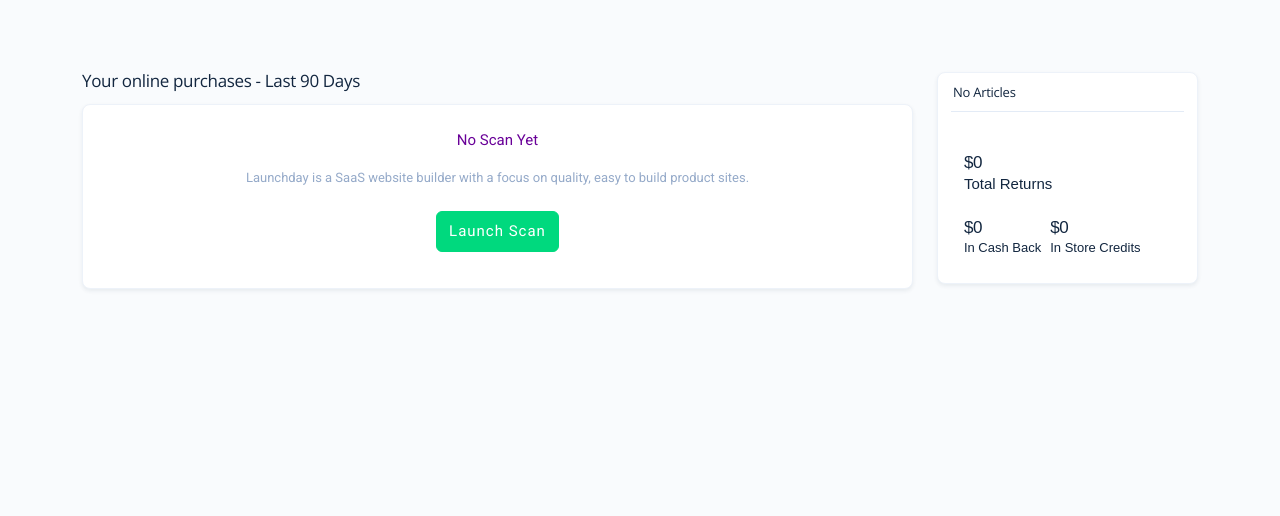
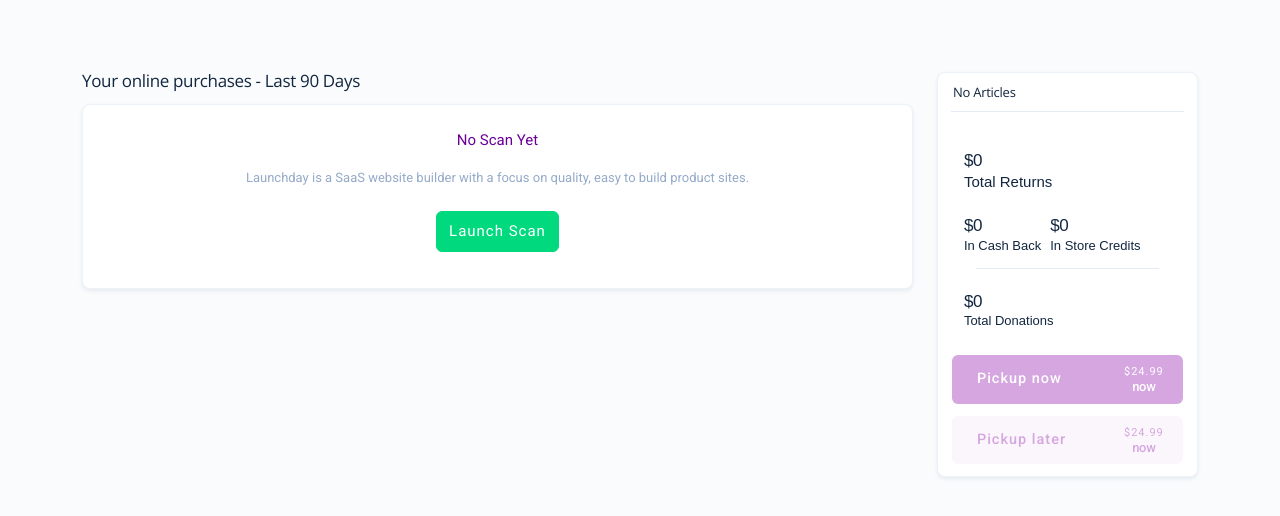
Before and after one commit to tajbsta/noted-react-app, a React (Create React App) app: page /dashboard in a window 1280 px wide. Shown: the top 516 px of the page. Built offline with nearby package versions, Linux system fonts and the light colour scheme; a web font is replaced by a local one.

Commit message:
feat: finished initial dashboard

```diff
--- /dev/null
+++ b/src/components/HorizontalLine.js
@@ -0,0 +1,20 @@
+import React from "react";
+import PropTypes from "prop-types";
+
+function HorizontalLine({ width }) {
+  return (
+    <hr
+      className="mt-0"
+      style={{
+        alignSelf: "center",
+        width,
+      }}
+    />
+  );
+}
+
+HorizontalLine.propTypes = {
+  width: PropTypes.string,
+};
+
+export default HorizontalLine;
--- a/src/pages/DashboardPage.jsx
+++ b/src/pages/DashboardPage.jsx
@@ -1,5 +1,7 @@
-import React, { useState } from "react";
+import React, { lazy, useState } from "react";
 import { isEmpty } from "lodash";
+
+const HorizontalLine = lazy(() => import("../components/HorizontalLine"));
 
 function DashboardPage() {
   // eslint-disable-next-line no-unused-vars
@@ -36,23 +38,61 @@ function DashboardPage() {
     </>
   );
 
-  return (
-    <div>
-      <div className="container mt-6">
-        <div
-          className="row"
+  const renderPickUpButton = ({
+    leadingText = "",
+    backgroundColor: background,
+    textColor: color,
+    price,
+    timeWindow,
+    opacity,
+  }) => (
+    <div className="row">
+      <button
+        className="btn btn-md mb-3 col-sm-12 pd-3"
         style={{
-            minWidth: "85%",
+          alignSelf: "center",
+          letterSpacing: 1,
+          background,
+          color,
+          opacity,
         }}
       >
-          <div className="col-sm-9">
-            <h3>Your online purchases - Last 90 Days</h3>
-            <div className="card shadow-sm">
-              <div className="card-body">
-                {isEmpty(scans) ? renderEmptyScans() : <></>}
+        <div className="row">
+          <div
+            className="col-sm-8"
+            style={{
+              display: "flex",
+              justifyItems: "center",
+              alignItems: "center",
+            }}
+          >
+            <p
+              className="mt-0 mb-0 ml-3"
+              style={{
+                fontWeight: "500",
+                fontSize: 14.5,
+              }}
+            >
+              {leadingText || ""}
+            </p>
+          </div>
+          <div className="col-sm-4 small">
+            <p
+              className="mt-0 mb-0"
+              style={{
+                fontSize: 11,
+              }}
+            >
+              ${price || ""}
+            </p>
+            <p className="mt-0 mb-0 h5">{timeWindow || ""}</p>
           </div>
         </div>
+      </button>
     </div>
+  );
+
+  const renderRightCard = () => (
     <div className="col-sm-3">
       <div className="card shadow-sm">
         <div className="p-0 ml-1 d-inline-flex align-center">
@@ -65,42 +105,83 @@ function DashboardPage() {
             No Articles
           </h5>
         </div>
-              <hr
-                className="mt-0"
-                style={{
-                  alignSelf: "center",
-                  width: "90%",
-                }}
-              />
+        <HorizontalLine width="90%" />
         <div
           className="card-body"
           style={{
-                  padding: "10%",
+            paddingLeft: "10%",
+            paddingRight: "10%",
+            paddingBottom: "0",
           }}
         >
-                <div className="container">
+          <div className="container mb-4">
             <div className="row">
               <div className="col-sm-7">
                 <div className="row card-text h3 mb-0">$0</div>
                 <div className="row card-text">Total Returns</div>
               </div>
             </div>
-                  <div className="row mt-4">
+            <div className="row mt-4 mb-3">
               <div className="col-sm-5">
                 <div className="row card-text h3 mb-0">$0</div>
                 <div className="row card-text small">In Cash Back</div>
               </div>
               <div className="col-sm-7">
                 <div className="row card-text h3 mb-0">$0</div>
-                      <div className="row card-text small">
-                        In Store Credits
+                <div className="row card-text small">In Store Credits</div>
+              </div>
+            </div>
+            <HorizontalLine width="100%" />
+            <div className="row mt-4">
+              <div className="col-sm-12">
+                <div className="row card-text h3 mb-0">$0</div>
+                <div className="row card-text small">Total Donations</div>
               </div>
             </div>
           </div>
+          {renderPickUpButton({
+            leadingText: "Pickup now",
+            timeWindow: "now",
+            price: "24.99",
+            backgroundColor: "#cd90d9",
+            textColor: "white",
+            opacity: 0.8,
+          })}
+          {renderPickUpButton({
+            leadingText: "Pickup later",
+            timeWindow: "now",
+            price: "24.99",
+            backgroundColor: "#faf5fc",
+            textColor: "#cd90d9",
+            opacity: 0.8,
+          })}
         </div>
       </div>
     </div>
+  );
+
+  const renderLeftCard = () => (
+    <div className="col-sm-9">
+      <h3>Your online purchases - Last 90 Days</h3>
+      <div className="card shadow-sm">
+        <div className="card-body p-4">
+          {isEmpty(scans) ? renderEmptyScans() : <></>}
         </div>
+      </div>
+    </div>
+  );
+
+  return (
+    <div>
+      <div className="container mt-6">
+        <div
+          className="row"
+          style={{
+            minWidth: "85%",
+          }}
+        >
+          {renderLeftCard()}
+          {renderRightCard()}
         </div>
       </div>
     </div>
```
Lines whose indentation alone changed are shown as unchanged.
